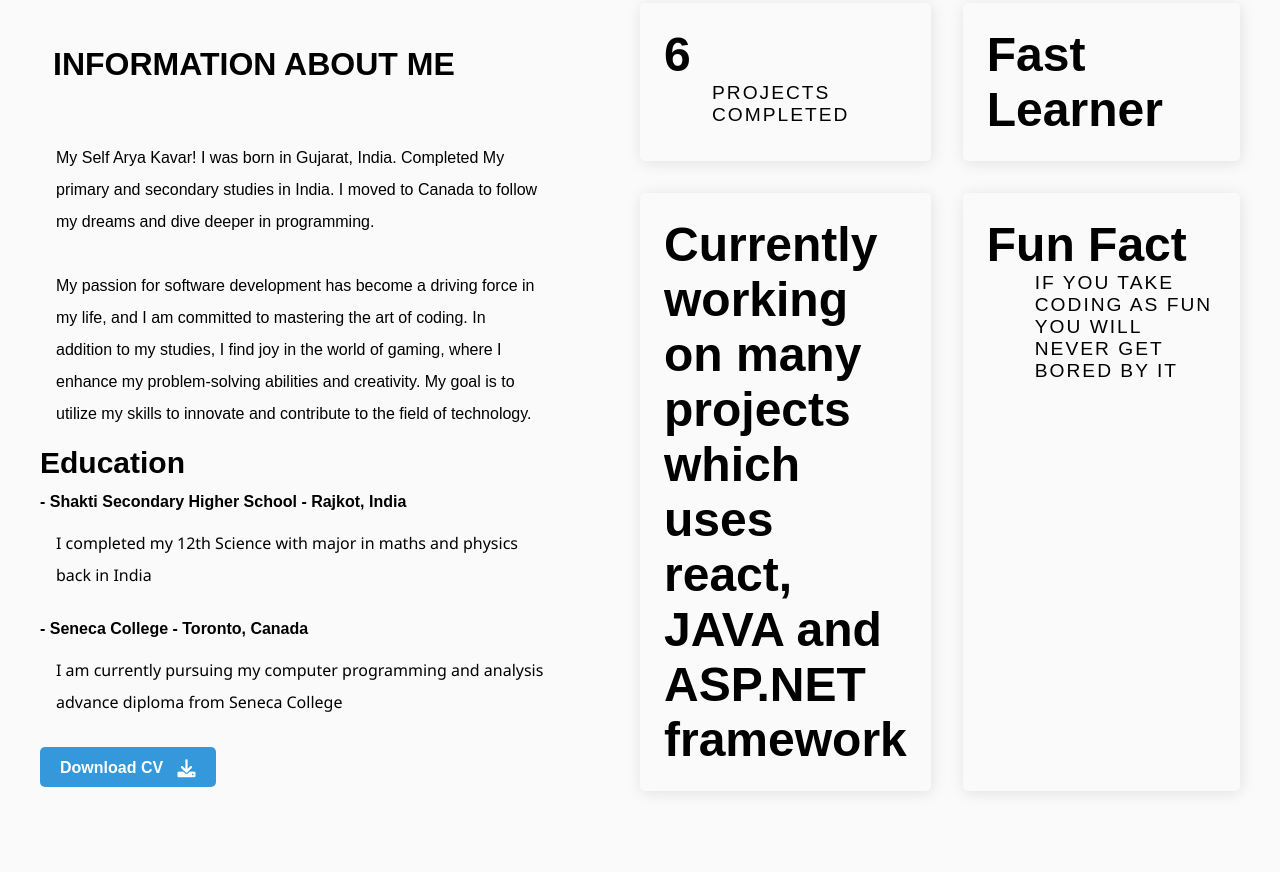
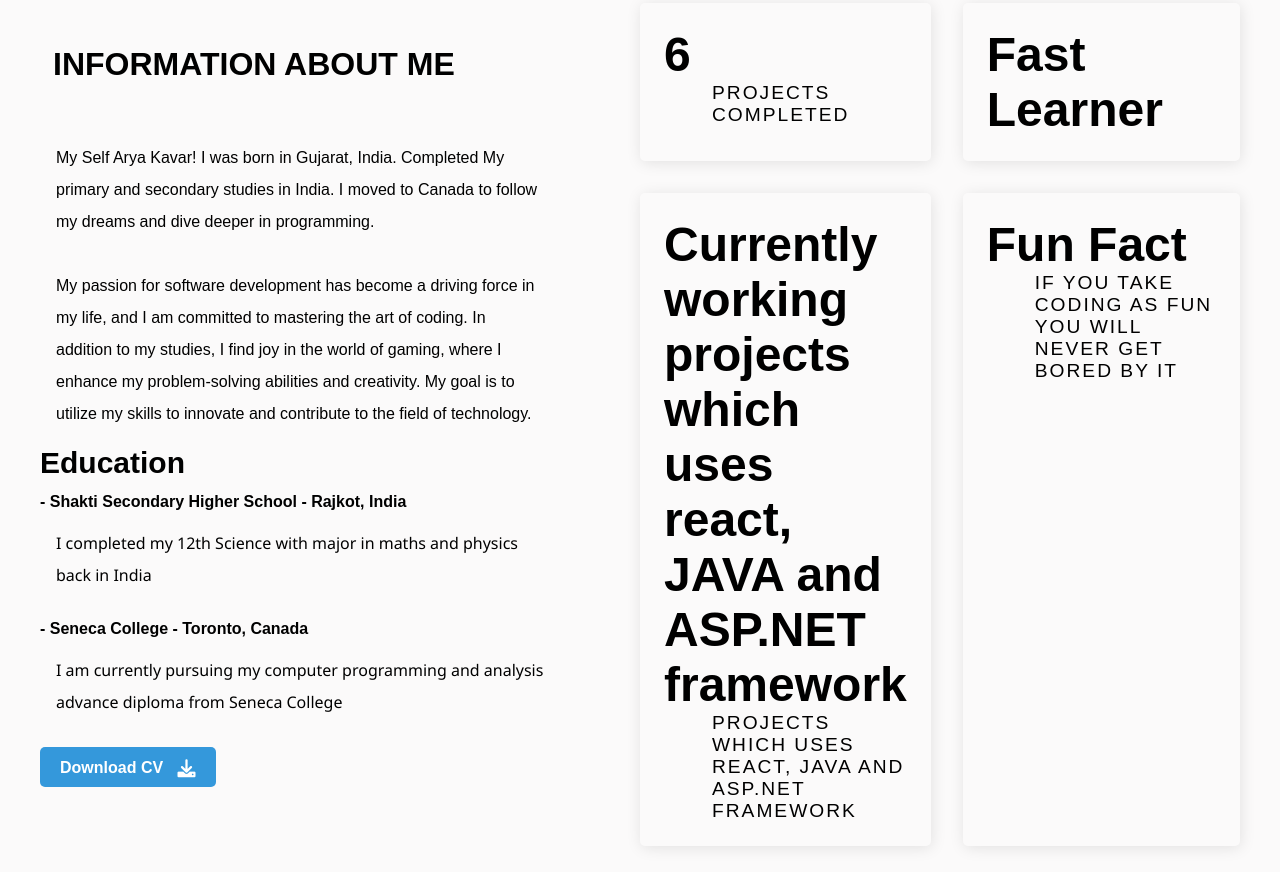
Before and after one commit to AryaKAVARR/My-Portfolio, a website: page index.html in a window 1280 px wide. Shown: the part 1004-1876 px from the top of the page. Drawn offline with Linux system fonts and the light colour scheme.

Commit message:
Final commit

```diff
--- a/index.html
+++ b/index.html
@@ -129,7 +129,8 @@
               </div>
               <div class="about-item">
                   <div class="abt-text">
-                      <p class="large-text">Currently working on many projects which uses react, JAVA and ASP.NET framework</p>
+                      <p class="large-text">Currently working projects which uses react, JAVA and ASP.NET framework</p>
+                      <p class="small-text">Projects which uses react, JAVA and ASP.NET framework</p>
                   </div>
               </div>
               <div class="about-item">
```
